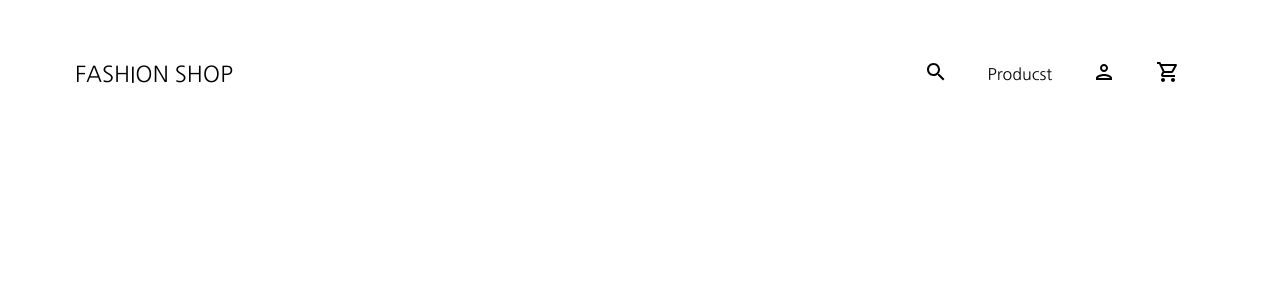
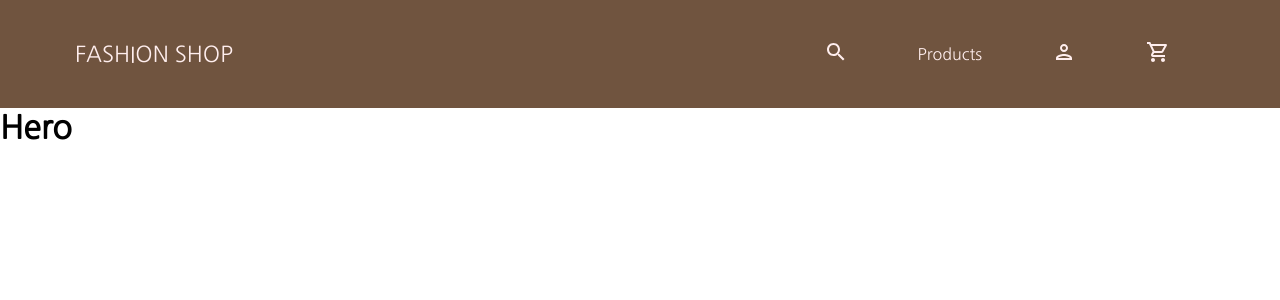
Before and after one commit to jorgesisco/fashion-shop-e-commerce-react, a React (Create React App) app: page / in a window 1280 px wide. Shown: the top 300 px of the page. Built offline with nearby package versions, Linux system fonts and the light colour scheme.

Commit message:
Addes responsiness to navbar including dropdown menu when width is less than certain px

```diff
--- a/src/App.js
+++ b/src/App.js
@@ -1,13 +1,22 @@
-import React from 'react';
+import React, { useState } from 'react';
 import './App.css';
 import Header from './components/Header';
+import { BrowserRouter as Router, Route, Switch } from 'react-router-dom';
+import { styled } from '@material-ui/core';
+
 import Hero from './containers/Hero';
 
 function App() {
+  const [click, setClick] = useState(true);
+  const handleClick = useState(!click);
+
+  const closeBurger = () => setClick(true);
   return (
     <div className='App'>
-      <Header />
-      {/* <Hero /> */}
+      <Router>
+        <Header click={click} handleClick={() => setClick(!click)} />
+      </Router>
+      <Hero closeBurger={closeBurger} />
     </div>
   );
 }
--- /dev/null
+++ b/src/components/Dropdown.js
@@ -0,0 +1,7 @@
+import React from 'react';
+
+function Dropdown({ text }) {
+  return <div>{text}</div>;
+}
+
+export default Dropdown;
--- a/src/components/Header.js
+++ b/src/components/Header.js
@@ -1,19 +1,36 @@
-import React from 'react';
+import React, { useState } from 'react';
+import { Link } from 'react-router-dom';
 import styled from 'styled-components';
-import { HeaderData_1, HeaderData_2, BurgerIcon } from '../data/Header_data';
+import { HeaderData_2, BurgerIcon, Burger_Items } from '../data/Header_data';
+import Dropdown from './Dropdown';
+function Header({ click, handleClick, closeBurger }) {
+  //
 
-function Header() {
   return (
-    <Container>
-      <Logo>FASHION SHOP</Logo>
+    <Container onClick={closeBurger}>
+      <Link to='/' style={{ textDecoration: 'none' }}>
+        <Logo>FASHION SHOP</Logo>
+      </Link>
+
       <NavItems>
         {HeaderData_2.map((item) => (
           <NavItem>{item.text}</NavItem>
         ))}
       </NavItems>
-      {BurgerIcon.map((item) => (
-        <Burger>{item.text}</Burger>
-      ))}
+
+      <BurgerContainer>
+        {!click ? (
+          Burger_Items.map((item) => <BurgerItem>{item.text}</BurgerItem>)
+        ) : (
+          <></>
+        )}
+      </BurgerContainer>
+
+      <Burger onClick={handleClick}>
+        {BurgerIcon.map((item) => (
+          <div>{click ? item.burger : item.burger_open}</div>
+        ))}
+      </Burger>
     </Container>
   );
 }
@@ -24,11 +41,15 @@ const Container = styled.div`
   display: flex;
   justify-content: space-between;
   align-items: center;
-  margin: 60px 0px 0px 75px;
+  padding: 30px 0px 30px 75px;
+  background: #70543f;
+  color: #ffeeee;
 `;
 
 const Logo = styled.div`
   cursor: pointer;
+  color: #ffeeee;
+
   font-size: 22px;
 `;
 
@@ -44,14 +65,56 @@ const NavItems = styled.div`
 `;
 
 const NavItem = styled.div`
-  margin-right: 40px;
+  margin-right: 30px;
   cursor: pointer;
+  transition: opacity 0.3s;
+  padding: 10px 20px;
+  transition: 0.8s;
+  border-radius: 15px;
+
+  :hover {
+    background: rgba(255, 238, 238, 0.15);
+    box-shadow: 0px 0px 3px rgba(255, 238, 238, 1);
+  }
 `;
 
 const Burger = styled.div`
   margin-right: 90px;
+  display: flex;
+  align-items: center;
+  margin-top: 8px;
+  margin-bottom: 12px;
   cursor: pointer;
-  @media (min-width: 820px) {
+  @media (min-width: 821px) {
     display: none;
   }
 `;
+
+const BurgerContainer = styled.div`
+  position: absolute;
+  top: 120px;
+  right: 80px;
+  border-radius: 20px;
+  background: rgba(112, 84, 63, 0.9);
+
+  @media (min-width: 820px) {
+    display: none;
+    background: #ffeeee;
+  }
+`;
+
+const BurgerItem = styled.div`
+  padding: 15px;
+  display: flex;
+  cursor: pointer;
+  color: #ffeeee;
+  padding: 15px 100px 20px 20px;
+  transition: 0.8s;
+
+  :hover {
+    background: rgba(255, 238, 238, 0.15);
+    box-shadow: 0px 0px 3px rgba(255, 238, 238, 1);
+  }
+`;
+
+const ItemContainer = styled.div``;
--- a/src/containers/Hero.js
+++ b/src/containers/Hero.js
@@ -1,8 +1,8 @@
 import React from 'react';
 
-function Hero() {
+function Hero({ closeBurger }) {
   return (
-    <div>
+    <div onClick={closeBurger}>
       <h1>Hero</h1>
     </div>
   );
--- a/src/data/Header_data.js
+++ b/src/data/Header_data.js
@@ -2,13 +2,13 @@ import SearchIcon from '@material-ui/icons/Search';
 import ShoppingCartOutlinedIcon from '@material-ui/icons/ShoppingCartOutlined';
 import PersonOutlinedIcon from '@material-ui/icons/PersonOutlined';
 import MenuOutlinedIcon from '@material-ui/icons/MenuOutlined';
-
+import CloseIcon from '@material-ui/icons/Close';
 export const HeaderData_1 = [
   {
     text: <SearchIcon />,
   },
   {
-    text: 'Producst',
+    text: 'Products',
   },
   {
     text: 'Log In',
@@ -26,7 +26,7 @@ export const HeaderData_2 = [
     text: <SearchIcon />,
   },
   {
-    text: 'Producst',
+    text: 'Products',
   },
   {
     text: <PersonOutlinedIcon />,
@@ -38,6 +38,22 @@ export const HeaderData_2 = [
 
 export const BurgerIcon = [
   {
-    text: <MenuOutlinedIcon />,
+    burger: <MenuOutlinedIcon />,
+    burger_open: <CloseIcon />,
   },
 ];
+
+export const Burger_Items = [
+  {
+    text: <SearchIcon />,
+  },
+  {
+    text: 'Products',
+  },
+  {
+    text: <PersonOutlinedIcon />,
+  },
+  {
+    text: <ShoppingCartOutlinedIcon />,
+  },
+];
```
Also changed, not shown: src/setupTests.js (deleted, +0 -5 lines).
